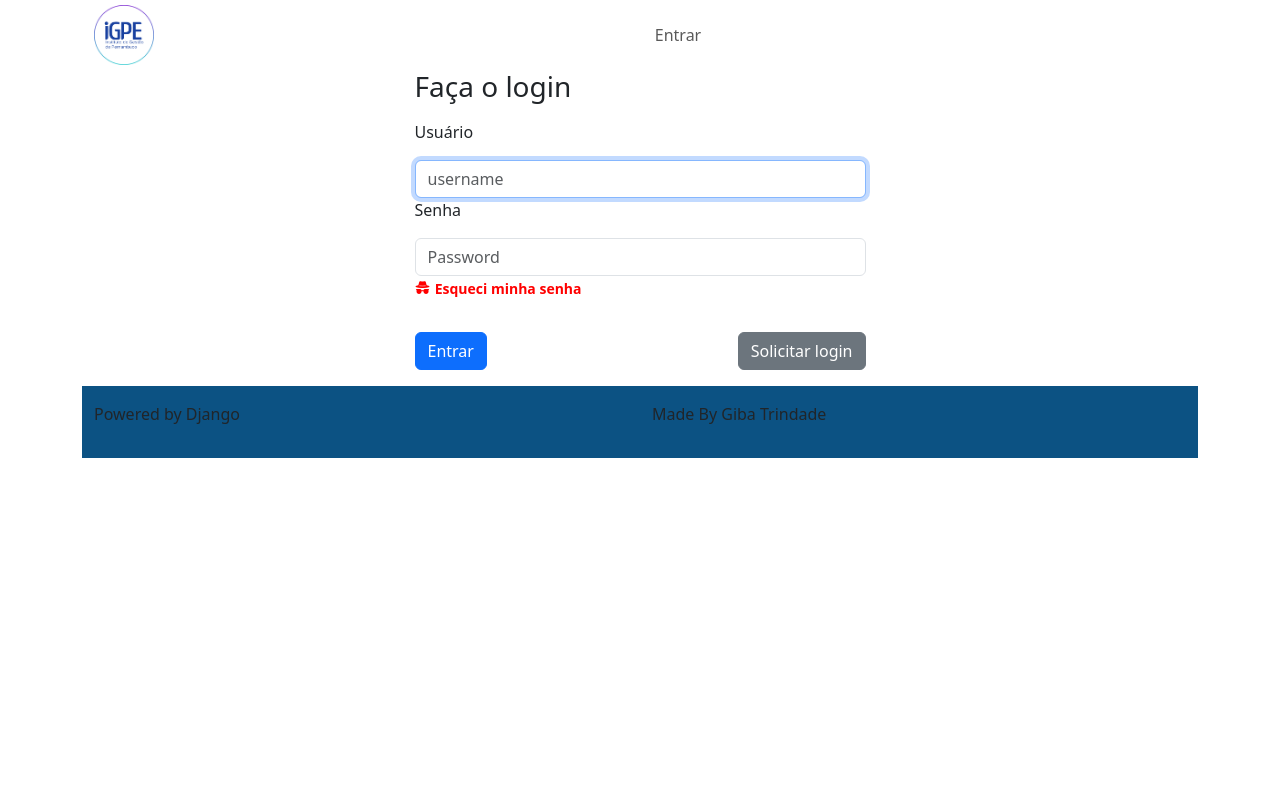
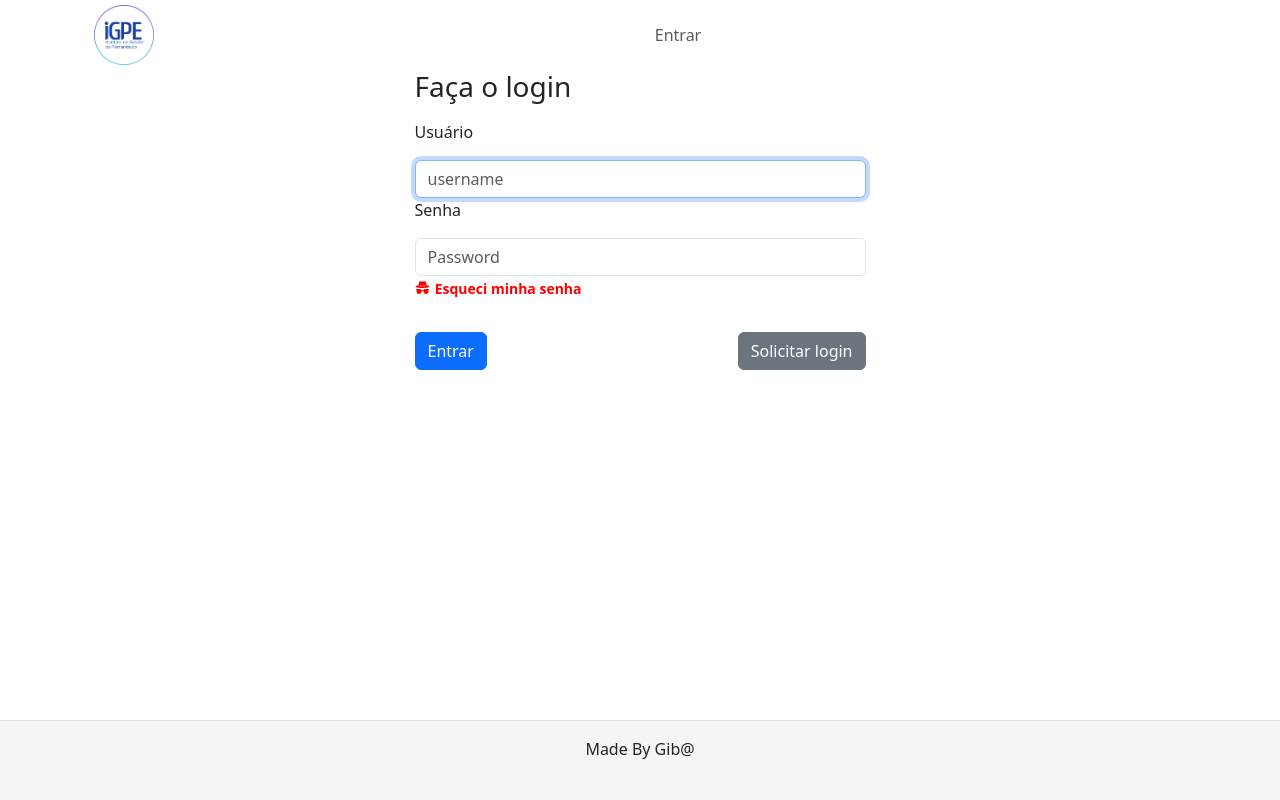
Before and after one commit to GibaTrindade/pfc_app_django, a Django app: a page that uses templates/base.html in a window 1280 px wide. Run offline with Django 4.2, Linux system fonts and the light colour scheme; parts of the project's set-up code (start-up, migrations or seed data) failed here and were passed over; some libraries are stand-ins or nearby versions.

Commit message:
footer ajustado para posição fixa embaixo

```diff
--- a/templates/base.html
+++ b/templates/base.html
@@ -20,9 +20,9 @@
             {% endblock %}
         </div>
     </div>
-    {% include 'parciais/_footer.html' %}
+
 </div>
-
+{% include 'parciais/_footer.html' %}
 
 </body>
 
--- a/templates/parciais/_footer.html
+++ b/templates/parciais/_footer.html
@@ -2,17 +2,14 @@
 
 <!--_footer.html-->
 <!--<div class="position-fixed bottom-0 col-12">-->
-<footer class="footer mt-auto py-3 navbar-dark" style="background-color: #0C5283;">
-    <div class="container">
-        <div class="row">
-            <div class="col">
-                <p class="text-left">Powered by Django</p>
-            </div>
-            <div class="col">
-                <p class="text-right">Made By Giba Trindade</p>
+<footer class="footer mt-auto py-3 navbar-light border-top" style="background-color: #f5f5f5;">
+
+        <div class="row " >
+            <div class="d-flex col justify-content-center">
+                <p class="text-right">Made By Gib@</p>
             </div>
         </div>
-    </div>
+
 </footer>
 <!--</div>-->
 <!--/_footer.html-->
--- a/templates/parciais/_head.html
+++ b/templates/parciais/_head.html
@@ -13,6 +13,12 @@
     {% load bootstrap5 %}
     {% bootstrap_css %}
 <style>
+footer {
+position: fixed;
+height: 10vh;
+bottom: 0;
+width: 100%;
+}
 .textColor {
         color: #2a5a94;
     }
```
